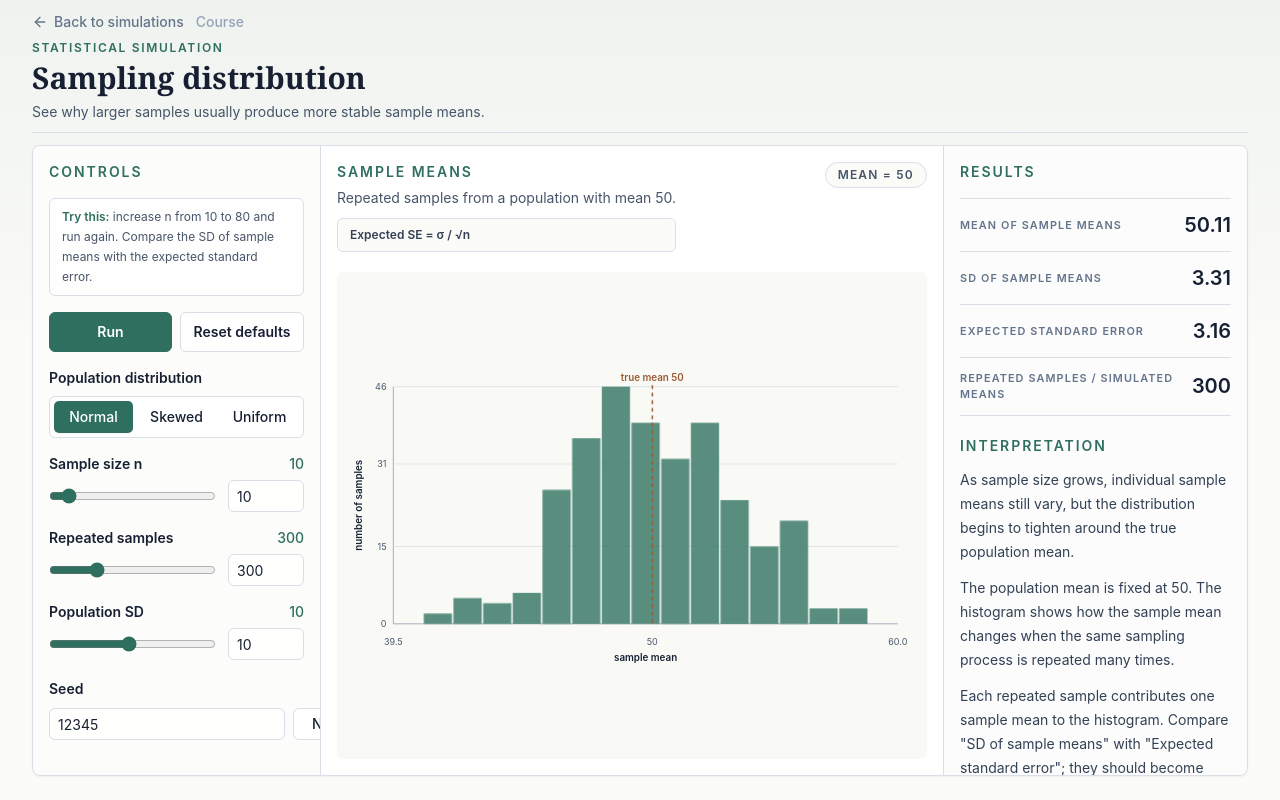
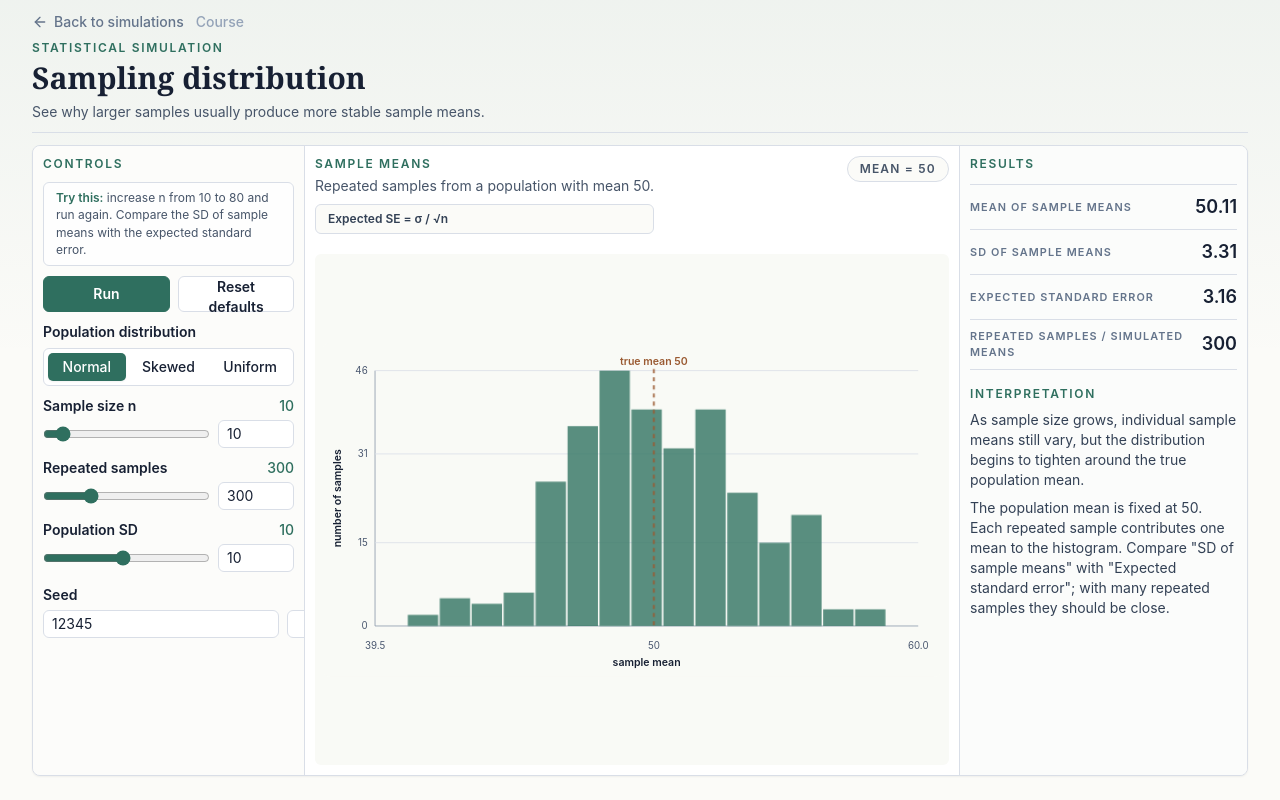
Before and after one commit to urkrass/sciencestat, a Next.js app: page /courses/statistics-for-scientific-claims/simulations/sampling-distribution in a window 1280 px wide. Built offline with nearby package versions, Linux system fonts and the light colour scheme.

Commit message:
Fix simulation viewport bounds

```diff
--- a/src/components/simulations/NumberSlider.tsx
+++ b/src/components/simulations/NumberSlider.tsx
@@ -30,14 +30,14 @@ export function NumberSlider({
   };
 
   return (
-    <div className="space-y-1.5">
+    <div className="space-y-1">
       <div className="flex items-baseline justify-between gap-3">
-        <label htmlFor={id} className="text-sm font-semibold text-ink">
+        <label htmlFor={id} className="text-xs font-semibold text-ink sm:text-sm">
           {label}
         </label>
-        <span className="text-sm font-medium text-moss">{value}</span>
+        <span className="text-xs font-medium text-moss sm:text-sm">{value}</span>
       </div>
-      <div className="grid grid-cols-[1fr_4.75rem] items-center gap-3">
+      <div className="grid grid-cols-[1fr_4.75rem] items-center gap-2">
         <input
           id={id}
           type="range"
@@ -56,7 +56,7 @@ export function NumberSlider({
           step={step}
           value={value}
           onChange={(event) => handleChange(Number(event.target.value))}
-          className="h-8 rounded-md border border-line bg-white/90 px-2 text-sm text-ink focus:border-moss focus:outline-none"
+          className="h-7 rounded-md border border-line bg-white/90 px-2 text-sm text-ink focus:border-moss focus:outline-none"
         />
       </div>
       {helpText ? <p className="text-xs leading-5 text-slate-500">{helpText}</p> : null}
--- a/src/components/simulations/SamplingDistributionSimulation.tsx
+++ b/src/components/simulations/SamplingDistributionSimulation.tsx
@@ -172,42 +172,42 @@ export function SamplingDistributionSimulation() {
   return (
     <div
       aria-busy={isRunning}
-      className="grid h-full min-h-0 overflow-y-auto rounded-lg border border-line bg-white shadow-sm lg:grid-cols-[18rem_minmax(0,1fr)_19rem] lg:overflow-hidden"
+      className="grid h-full min-h-0 overflow-y-auto rounded-lg border border-line bg-white shadow-sm lg:grid-cols-[17rem_minmax(0,1fr)_18rem] lg:overflow-hidden"
     >
-      <section className="min-h-0 border-b border-line bg-paper/70 p-4 lg:border-b-0 lg:border-r lg:overflow-hidden">
-        <h2 className="text-sm font-semibold uppercase tracking-[0.14em] text-moss">
+      <section className="min-h-0 border-b border-line bg-paper/70 p-2.5 lg:border-b-0 lg:border-r lg:overflow-y-auto">
+        <h2 className="text-xs font-semibold uppercase tracking-[0.14em] text-moss">
           Controls
         </h2>
-        <div className="mt-4 space-y-4">
+        <div className="mt-2.5 space-y-2.5">
           <TryThisPrompt>
             increase n from 10 to 80 and run again. Compare the SD of sample means
             with the expected standard error.
           </TryThisPrompt>
 
-          <div className="grid grid-cols-[1fr_7.75rem] gap-2">
+          <div className="grid grid-cols-[1fr_7.25rem] gap-2">
             <button
               type="button"
               aria-label="Run simulation"
               disabled={isRunning}
               onClick={runSimulation}
-              className="h-10 rounded-md border border-moss bg-moss px-3 text-sm font-semibold text-white transition hover:bg-moss-dark disabled:cursor-wait disabled:bg-moss-dark"
+              className="h-9 rounded-md border border-moss bg-moss px-3 text-sm font-semibold text-white transition hover:bg-moss-dark disabled:cursor-wait disabled:bg-moss-dark"
             >
               {isRunning ? "Running" : "Run"}
             </button>
             <button
               type="button"
               onClick={resetSimulation}
-              className="h-10 rounded-md border border-line bg-white px-3 text-sm font-semibold text-ink transition hover:border-moss hover:text-moss"
+              className="h-9 rounded-md border border-line bg-white px-3 text-sm font-semibold text-ink transition hover:border-moss hover:text-moss"
             >
               Reset defaults
             </button>
           </div>
 
           <fieldset>
-            <legend className="text-sm font-semibold text-ink">
+            <legend className="text-xs font-semibold text-ink sm:text-sm">
               Population distribution
             </legend>
-            <div className="mt-2 grid grid-cols-3 gap-1 rounded-md border border-line bg-white p-1">
+            <div className="mt-1.5 grid grid-cols-3 gap-1 rounded-md border border-line bg-white p-1">
               {distributionOptions.map((option) => {
                 const isSelected = controls.distribution === option.value;
 
@@ -218,7 +218,7 @@ export function SamplingDistributionSimulation() {
                     aria-pressed={isSelected}
                     onClick={() => updateControls("distribution", option.value)}
                     className={[
-                      "h-8 rounded-[5px] px-2 text-sm font-medium transition",
+                      "h-7 rounded-[5px] px-2 text-xs font-medium transition sm:text-sm",
                       isSelected
                         ? "bg-moss text-white shadow-sm"
                         : "text-ink hover:bg-paper hover:text-moss"
@@ -257,8 +257,8 @@ export function SamplingDistributionSimulation() {
             onChange={(value) => updateControls("populationSd", value)}
           />
 
-          <div className="space-y-2">
-            <label htmlFor="seed" className="text-sm font-semibold text-ink">
+          <div className="space-y-1">
+            <label htmlFor="seed" className="text-xs font-semibold text-ink sm:text-sm">
               Seed
             </label>
             <div className="grid grid-cols-[1fr_4.25rem] gap-2">
@@ -273,13 +273,13 @@ export function SamplingDistributionSimulation() {
                     updateControls("seed", Math.max(1, Math.trunc(nextSeed)));
                   }
                 }}
-                className="h-8 rounded-md border border-line bg-white/90 px-2 text-sm text-ink focus:border-moss focus:outline-none"
+                className="h-7 rounded-md border border-line bg-white/90 px-2 text-sm text-ink focus:border-moss focus:outline-none"
               />
               <button
                 type="button"
                 aria-label="New seed"
                 onClick={generateNewSeed}
-                className="h-8 rounded-md border border-line bg-white px-3 text-sm font-medium text-ink transition hover:border-moss hover:text-moss"
+                className="h-7 rounded-md border border-line bg-white px-3 text-sm font-medium text-ink transition hover:border-moss hover:text-moss"
               >
                 New
               </button>
@@ -289,13 +289,13 @@ export function SamplingDistributionSimulation() {
         </div>
       </section>
 
-      <section className="flex min-h-[26rem] flex-col p-4 lg:min-h-0">
+      <section className="flex min-h-[26rem] flex-col p-2.5 lg:min-h-0">
         <div className="flex flex-wrap items-start justify-between gap-3">
           <div>
-            <h2 className="text-sm font-semibold uppercase tracking-[0.14em] text-moss">
+            <h2 className="text-xs font-semibold uppercase tracking-[0.14em] text-moss">
               Sample means
             </h2>
-            <p className="mt-1 text-sm leading-6 text-slate-600">
+            <p className="mt-1 text-sm leading-5 text-slate-600">
               Repeated samples from a population with mean 50.
             </p>
             <div className="mt-2">
@@ -330,41 +330,37 @@ export function SamplingDistributionSimulation() {
         </div>
       </section>
 
-      <aside className="min-h-0 border-t border-line bg-[#fbfcfb] p-4 lg:border-l lg:border-t-0 lg:overflow-hidden">
-        <h2 className="text-sm font-semibold uppercase tracking-[0.14em] text-moss">
+      <aside className="min-h-0 border-t border-line bg-[#fbfcfb] p-2.5 lg:border-l lg:border-t-0 lg:overflow-y-auto">
+        <h2 className="text-xs font-semibold uppercase tracking-[0.14em] text-moss">
           Results
         </h2>
-        <dl className="mt-4 divide-y divide-line border-y border-line">
+        <dl className="mt-3 divide-y divide-line border-y border-line">
           {summaryItems.map((item) => (
             <div
               key={`${animationKey}-${item.label}`}
-              className="flex items-center justify-between gap-3 py-3"
+              className="flex items-center justify-between gap-3 py-2"
             >
               <dt className="text-[0.68rem] font-semibold uppercase tracking-[0.1em] text-slate-500">
                 {item.label}
               </dt>
-              <dd className="simulation-result-value text-xl font-semibold text-ink">
+              <dd className="simulation-result-value text-lg font-semibold text-ink">
                 {item.value}
               </dd>
             </div>
           ))}
         </dl>
 
-        <section className="mt-5">
-          <h3 className="text-sm font-semibold uppercase tracking-[0.14em] text-moss">
+        <section className="mt-4">
+          <h3 className="text-xs font-semibold uppercase tracking-[0.14em] text-moss">
             Interpretation
           </h3>
-          <p className="mt-3 text-sm leading-6 text-slate-700">
+          <p className="mt-2 text-sm leading-5 text-slate-700">
             {getInterpretation(result.controls.sampleSize)}
           </p>
-          <p className="mt-3 text-sm leading-6 text-slate-700">
-            The population mean is fixed at 50. The histogram shows how the sample
-            mean changes when the same sampling process is repeated many times.
-          </p>
-          <p className="mt-3 text-sm leading-6 text-slate-700">
-            Each repeated sample contributes one sample mean to the histogram.
-            Compare "SD of sample means" with "Expected standard error"; they should
-            become close when many repeated samples are generated.
+          <p className="mt-2 text-sm leading-5 text-slate-700">
+            The population mean is fixed at 50. Each repeated sample contributes
+            one mean to the histogram. Compare "SD of sample means" with "Expected
+            standard error"; with many repeated samples they should be close.
           </p>
         </section>
       </aside>
--- a/src/components/simulations/SimulationAnnotations.tsx
+++ b/src/components/simulations/SimulationAnnotations.tsx
@@ -24,7 +24,7 @@ type SimulationLegendProps = {
 
 export function FormulaStrip({ children }: FormulaStripProps) {
   return (
-    <div className="rounded-md border border-line bg-paper px-3 py-2 text-xs font-semibold text-slate-700">
+    <div className="rounded-md border border-line bg-paper px-3 py-1.5 text-xs font-semibold text-slate-700">
       {children}
     </div>
   );
@@ -32,7 +32,7 @@ export function FormulaStrip({ children }: FormulaStripProps) {
 
 export function TryThisPrompt({ children }: TryThisPromptProps) {
   return (
-    <p className="rounded-md border border-line bg-white/80 px-3 py-2 text-xs leading-5 text-slate-600">
+    <p className="rounded-md border border-line bg-white/80 px-3 py-1.5 text-xs leading-[1.45] text-slate-600">
       <span className="font-semibold text-moss">Try this:</span> {children}
     </p>
   );
@@ -46,7 +46,7 @@ export function DirtySimulationNotice({ isDirty }: DirtySimulationNoticeProps) {
   return (
     <p
       role="status"
-      className="rounded-md border border-amber-300 bg-amber-50 px-3 py-2 text-xs font-medium text-amber-900"
+      className="rounded-md border border-amber-300 bg-amber-50 px-3 py-1.5 text-xs font-medium text-amber-900"
     >
       Settings changed - click Run to update the simulation.
     </p>
```
Also changed, not shown: src/components/simulations/ConfidenceIntervalsSimulation.tsx (+27 -27 lines), src/components/simulations/PValueNullModelSimulation.tsx (+27 -27 lines).
